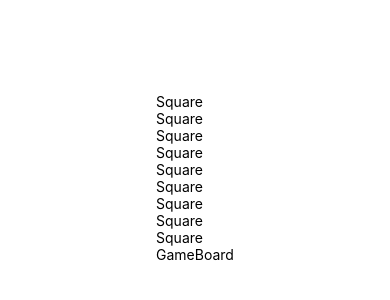
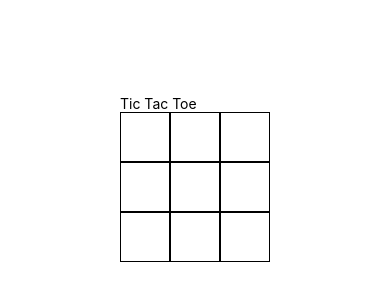
Before and after one commit to spthomas5/tic-tac-toe, a React Native app: screen / in a window 390 px wide. Shown: the part 244-544 px from the top of the page. Built offline with nearby package versions, Linux system fonts and the light colour scheme.

Commit message:
Create grid structure

```diff
--- a/src/GameBoard.tsx
+++ b/src/GameBoard.tsx
@@ -1,22 +1,42 @@
 import React, { useState } from 'react';
-import { View, Text } from 'react-native';
+import { View, Text, StyleSheet } from 'react-native';
 import Square from './Square';
 
+type Cell = 'X' | 'O' | null;
+type Board = Cell[][];
+
 const GameBoard = () => {
-  const [board, setBoard] = useState<string[]>(Array(9).fill(''));
+  const [board, setBoard] = useState<Board>([
+    [null, null, null],
+    [null, null, null],
+    [null, null, null],
+  ])
 
-  const handlePress = (index: number) => {
-    console.log(index);
+  const handlePress = (rowIndex: number, colIndex: number) => {
+    console.log(rowIndex, colIndex);
   };
+
 
   return (
     <View>
-      {board.map((square, index) => (
-        <Square key={index} value={square} onPress={() => handlePress(index)} />
+      <Text>Tic Tac Toe</Text>
+
+      {board.map((row, rowIndex) => (
+        <View key={rowIndex} style={styles.row}>
+          {row.map((cell, colIndex) => (
+            <Square key={`${rowIndex}-${colIndex}`} value={cell} onPress={() => handlePress(rowIndex, colIndex)} />
+          ))}
+        </View>
       ))}
-      <Text>GameBoard</Text>
+
     </View>
   );
 };
 
+const styles = StyleSheet.create({
+  row: {
+    flexDirection: 'row',
+  },
+});
+
 export default GameBoard;
--- a/src/Square.tsx
+++ b/src/Square.tsx
@@ -1,15 +1,23 @@
 import React from 'react';
-import { View, Text, TouchableOpacity } from 'react-native';
+import { View, Text, TouchableOpacity, StyleSheet } from 'react-native';
 
-const Square = ({ value, onPress }: { value: string, onPress: () => void }) => {
+const Square = ({ onPress, value }: {  onPress: () => void, value: string | null }) => {
   return (
     <View>
-      <TouchableOpacity onPress={onPress}>
-        <Text>Square</Text>
+      <TouchableOpacity style={styles.square} onPress={onPress}>
+        <Text>{value}</Text>
       </TouchableOpacity>
 
     </View>
   );
 };
 
+const styles = StyleSheet.create({
+  square: {
+    width: 50,
+    height: 50,
+    borderWidth: 1,
+  },
+});
+
 export default Square;
```
